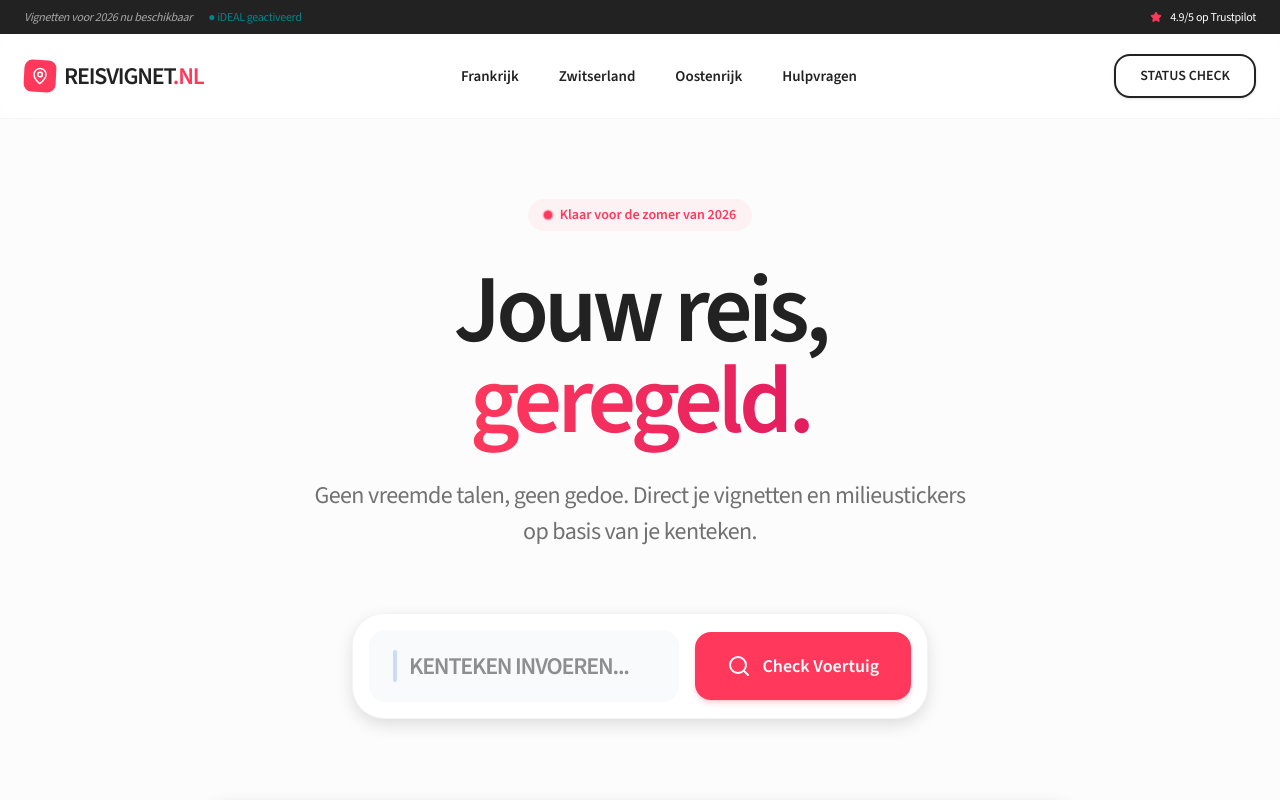
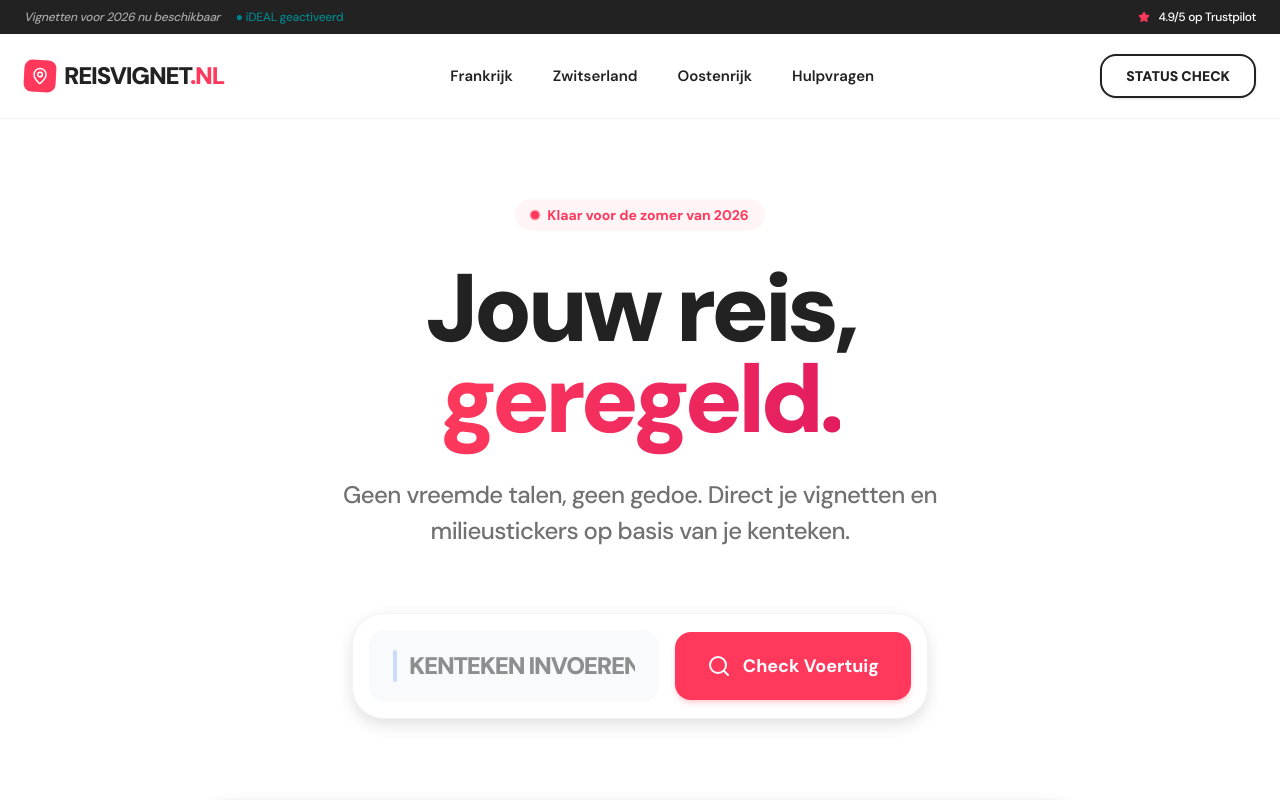
Before and after one commit to rossieauhermesagent/reisvignet-mvp, a Next.js app: page / in a window 1280 px wide. Shown: the top 800 px of the page. Built offline with nearby package versions, Linux system fonts and the light colour scheme.

Commit message:
Refactor Layout: Move Global Navbar and Footer to RootLayout for site-wide consistency

```diff
--- a/src/app/layout.tsx
+++ b/src/app/layout.tsx
@@ -1,22 +1,47 @@
+import "./globals.css";
 import type { Metadata } from "next";
-import "./globals.css";
+import { DM_Sans } from "next/font/google";
+import Navbar from "@/components/Navbar";
+import Footer from "@/components/Footer";
+
+const dmSans = DM_Sans({ subsets: ["latin"] });
 
 export const metadata: Metadata = {
-  title: "Reisvignet.nl | Milieustickers & Vignetten",
-  description: "Regel je milieustickers voor Frankrijk en vignetten voor Zwitserland in 2 minuten via iDEAL.",
+  title: {
+    default: "Reisvignet.nl | Jouw officiële reisvignetten & milieustickers online",
+    template: "%s | Reisvignet.nl"
+  },
+  description: "Vraag direct je vignet voor Zwitserland, Oostenrijk, Frankrijk en meer aan op basis van je kenteken. Snel, veilig en 100% officieel.",
+  openGraph: {
+    title: "Reisvignet.nl | Veilig op reis door Europa",
+    description: "Al je vignetten en milieustickers in één keer geregeld op basis van je kenteken.",
+    url: "https://reisvignet.nl",
+    siteName: "Reisvignet.nl",
+    images: [
+      {
+        url: "/og-image.png",
+        width: 1200,
+        height: 630,
+        alt: "Reisvignet.nl",
+      },
+    ],
+    locale: "nl_NL",
+    type: "website",
+  },
 };
 
 export default function RootLayout({
   children,
-}: Readonly<{
+}: {
   children: React.ReactNode;
-}>) {
+}) {
   return (
     <html lang="nl">
-      <head>
-        <link href="https://fonts.googleapis.com/css2?family=Source+Sans+3:wght@300;400;500;600&family=Source+Code+Pro:wght@400;500;700&display=swap" rel="stylesheet" />
-      </head>
-      <body>{children}</body>
+      <body className={dmSans.className}>
+        <Navbar />
+        {children}
+        <Footer />
+      </body>
     </html>
   );
 }
--- a/src/app/page.tsx
+++ b/src/app/page.tsx
@@ -2,15 +2,13 @@
 
 import KentekenCheck from "@/components/KentekenCheck";
 import EuropeMapSelector from "@/components/EuropeMapSelector";
-import StatusModal from "@/components/StatusModal";
-import { ShieldCheck, Clock, ArrowRight, Star, MapPin } from "lucide-react";
+import { ShieldCheck, Clock, ArrowRight, Star } from "lucide-react";
 import { useState } from "react";
 
 export default function Home() {
   const [selectedCountry, setSelectedCountry] = useState<string | null>(null);
   const [kenteken, setKenteken] = useState<string>("");
   const [loading, setLoading] = useState(false);
-  const [isStatusModalOpen, setIsStatusModalOpen] = useState(false);
 
   const handleKentekenFound = (plate: string) => {
     setKenteken(plate);
@@ -56,52 +54,7 @@ export default function Home() {
   };
 
   return (
-    <main className="min-h-screen bg-[#FCFCFC] selection:bg-[#ff385c]/10">
-      <StatusModal
-        isOpen={isStatusModalOpen}
-        onClose={() => setIsStatusModalOpen(false)}
-      />
-
-      {/* Dynamic Top Bar */}
-      <div className="bg-[#222222] text-white text-[12px] py-2 px-6 flex justify-between items-center font-medium tracking-tight">
-        <div className="flex gap-4">
-          <span className="opacity-60 italic">Vignetten voor 2026 nu beschikbaar</span>
-          <span className="hidden md:inline text-[#008489]">● iDEAL geactiveerd</span>
-        </div>
-        <div className="flex gap-2 items-center">
-          <Star size={12} className="fill-[#ff385c] text-[#ff385c]" />
-          <span>4.9/5 op Trustpilot</span>
-        </div>
-      </div>
-
-      {/* Main Navigation */}
-      <nav className="sticky top-0 z-50 bg-white/80 backdrop-blur-md border-b border-gray-100 px-6 py-5">
-        <div className="max-w-7xl mx-auto flex items-center justify-between">
-          <div className="flex items-center gap-2">
-            <div className="bg-[#ff385c] w-8 h-8 rounded-lg flex items-center justify-center text-white rotate-3">
-              <MapPin size={18} />
-            </div>
-            <div className="text-[#222222] font-black text-2xl tracking-tighter">
-              REISVIGNET<span className="text-[#ff385c]">.NL</span>
-            </div>
-          </div>
-
-          <div className="hidden lg:flex gap-10 text-[15px] font-semibold text-[#222222]">
-            <a href="/frankrijk" className="hover:text-[#ff385c] transition-colors">Frankrijk</a>
-            <a href="/zwitserland" className="hover:text-[#ff385c] transition-colors">Zwitserland</a>
-            <a href="/oostenrijk" className="hover:text-[#ff385c] transition-colors">Oostenrijk</a>
-            <a href="/hulp" className="hover:text-[#ff385c] transition-colors">Hulpvragen</a>
-          </div>
-
-          <button
-            onClick={() => setIsStatusModalOpen(true)}
-            className="bg-white border-2 border-[#222222] text-[#222222] px-6 py-2.5 rounded-2xl text-sm font-black hover:bg-[#222222] hover:text-white transition-all active:scale-95 shadow-sm"
-          >
-            STATUS CHECK
-          </button>
-        </div>
-      </nav>
-
+    <>
       {/* Hero Experience */}
       <div className="relative pt-20 pb-32 px-6">
         <div className="max-w-4xl mx-auto text-center">
@@ -228,18 +181,6 @@ export default function Home() {
           </div>
         </div>
       </div>
-
-      <footer className="py-20 text-center border-t border-gray-100 max-w-4xl mx-auto px-6">
-        <div className="text-[#222222] font-black text-xl mb-4">REISVIGNET<span className="text-[#ff385c]">.NL</span></div>
-        <p className="text-[#717171] text-sm font-medium leading-relaxed mb-6 italic">
-          Onderdeel van de Rossieau Agent Network. Wij maken reizen door Europa eenvoudiger door techniek te combineren met officieel reisadvies.
-        </p>
-        <div className="flex justify-center gap-6 text-[#222222] font-bold text-sm uppercase tracking-widest">
-           <a href="/privacy" className="hover:text-[#ff385c]">Privacy</a>
-           <a href="/voorwaarden" className="hover:text-[#ff385c]">Voorwaarden</a>
-           <a href="mailto:info@reisvignet.nl" className="hover:text-[#ff385c]">Contact</a>
-        </div>
-      </footer>
-    </main>
+    </>
   );
 }
--- /dev/null
+++ b/src/components/Footer.tsx
@@ -0,0 +1,17 @@
+"use client";
+
+export default function Footer() {
+  return (
+    <footer className="py-20 text-center border-t border-gray-100 max-w-4xl mx-auto px-6">
+      <div className="text-[#222222] font-black text-xl mb-4">REISVIGNET<span className="text-[#ff385c]">.NL</span></div>
+      <p className="text-[#717171] text-sm font-medium leading-relaxed mb-6 italic">
+        Onderdeel van de Rossieau Agent Network. Wij maken reizen door Europa eenvoudiger door techniek te combineren met officieel reisadvies.
+      </p>
+      <div className="flex justify-center gap-6 text-[#222222] font-bold text-sm uppercase tracking-widest">
+         <a href="/privacy" className="hover:text-[#ff385c]">Privacy</a>
+         <a href="/voorwaarden" className="hover:text-[#ff385c]">Voorwaarden</a>
+         <a href="mailto:info@reisvignet.nl" className="hover:text-[#ff385c]">Contact</a>
+      </div>
+    </footer>
+  );
+}
--- /dev/null
+++ b/src/components/Navbar.tsx
@@ -0,0 +1,58 @@
+"use client";
+
+import { MapPin, Star } from "lucide-react";
+import { useState } from "react";
+import StatusModal from "@/components/StatusModal";
+
+export default function Navbar() {
+  const [isStatusModalOpen, setIsStatusModalOpen] = useState(false);
+
+  return (
+    <>
+      <StatusModal
+        isOpen={isStatusModalOpen}
+        onClose={() => setIsStatusModalOpen(false)}
+      />
+
+      {/* Dynamic Top Bar */}
+      <div className="bg-[#222222] text-white text-[12px] py-2 px-6 flex justify-between items-center font-medium tracking-tight">
+        <div className="flex gap-4">
+          <span className="opacity-60 italic">Vignetten voor 2026 nu beschikbaar</span>
+          <span className="hidden md:inline text-[#008489]">● iDEAL geactiveerd</span>
+        </div>
+        <div className="flex gap-2 items-center">
+          <Star size={12} className="fill-[#ff385c] text-[#ff385c]" />
+          <span>4.9/5 op Trustpilot</span>
+        </div>
+      </div>
+
+      {/* Main Navigation */}
+      <nav className="sticky top-0 z-50 bg-white/80 backdrop-blur-md border-b border-gray-100 px-6 py-5">
+        <div className="max-w-7xl mx-auto flex items-center justify-between">
+          <a href="/" className="flex items-center gap-2 hover:opacity-80 transition-opacity">
+            <div className="bg-[#ff385c] w-8 h-8 rounded-lg flex items-center justify-center text-white rotate-3">
+              <MapPin size={18} />
+            </div>
+            <div className="text-[#222222] font-black text-2xl tracking-tighter">
+              REISVIGNET<span className="text-[#ff385c]">.NL</span>
+            </div>
+          </a>
+
+          <div className="hidden lg:flex gap-10 text-[15px] font-semibold text-[#222222]">
+            <a href="/frankrijk" className="hover:text-[#ff385c] transition-colors">Frankrijk</a>
+            <a href="/zwitserland" className="hover:text-[#ff385c] transition-colors">Zwitserland</a>
+            <a href="/oostenrijk" className="hover:text-[#ff385c] transition-colors">Oostenrijk</a>
+            <a href="/hulp" className="hover:text-[#ff385c] transition-colors">Hulpvragen</a>
+          </div>
+
+          <button
+            onClick={() => setIsStatusModalOpen(true)}
+            className="bg-white border-2 border-[#222222] text-[#222222] px-6 py-2.5 rounded-2xl text-sm font-black hover:bg-[#222222] hover:text-white transition-all active:scale-95 shadow-sm"
+          >
+            STATUS CHECK
+          </button>
+        </div>
+      </nav>
+    </>
+  );
+}
```
